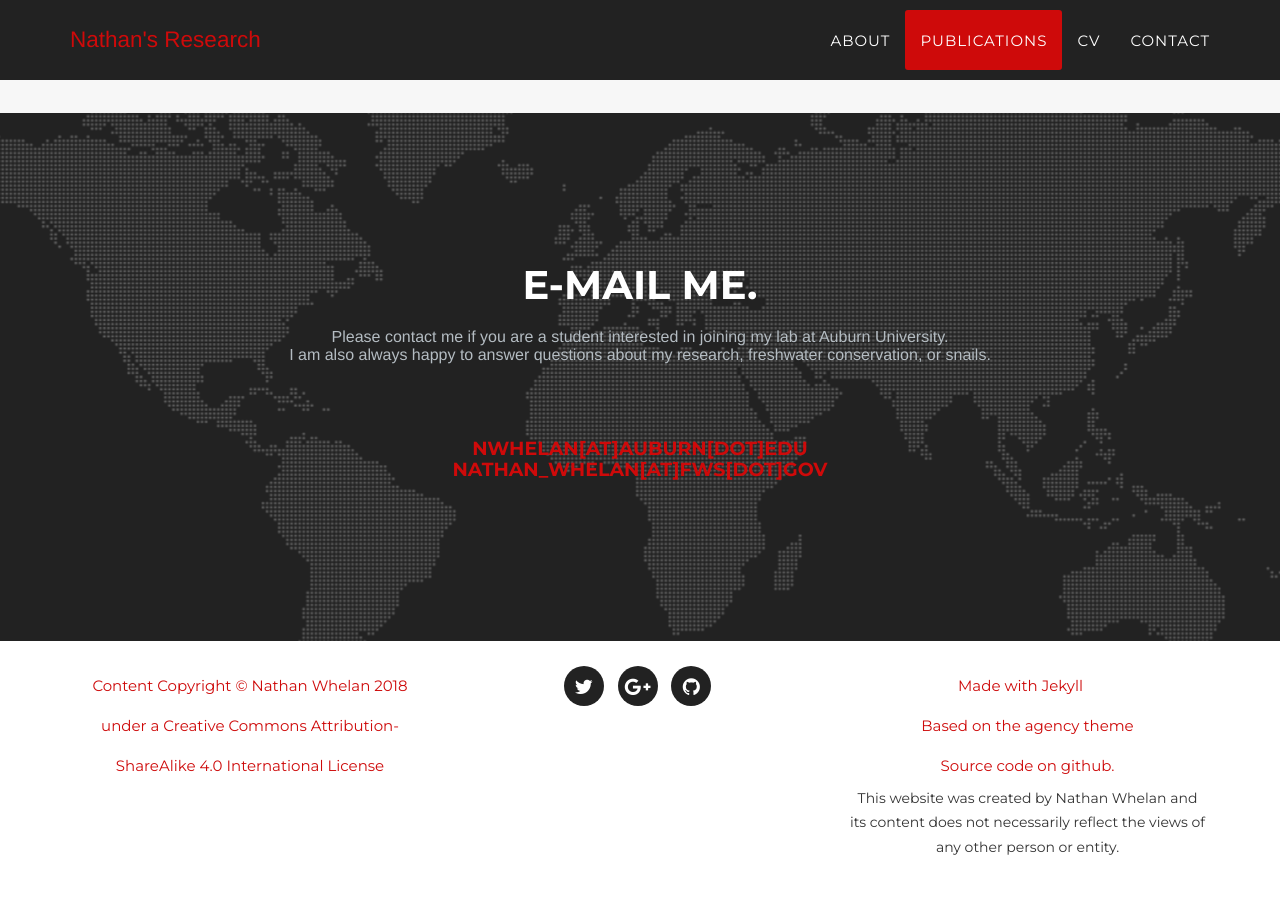
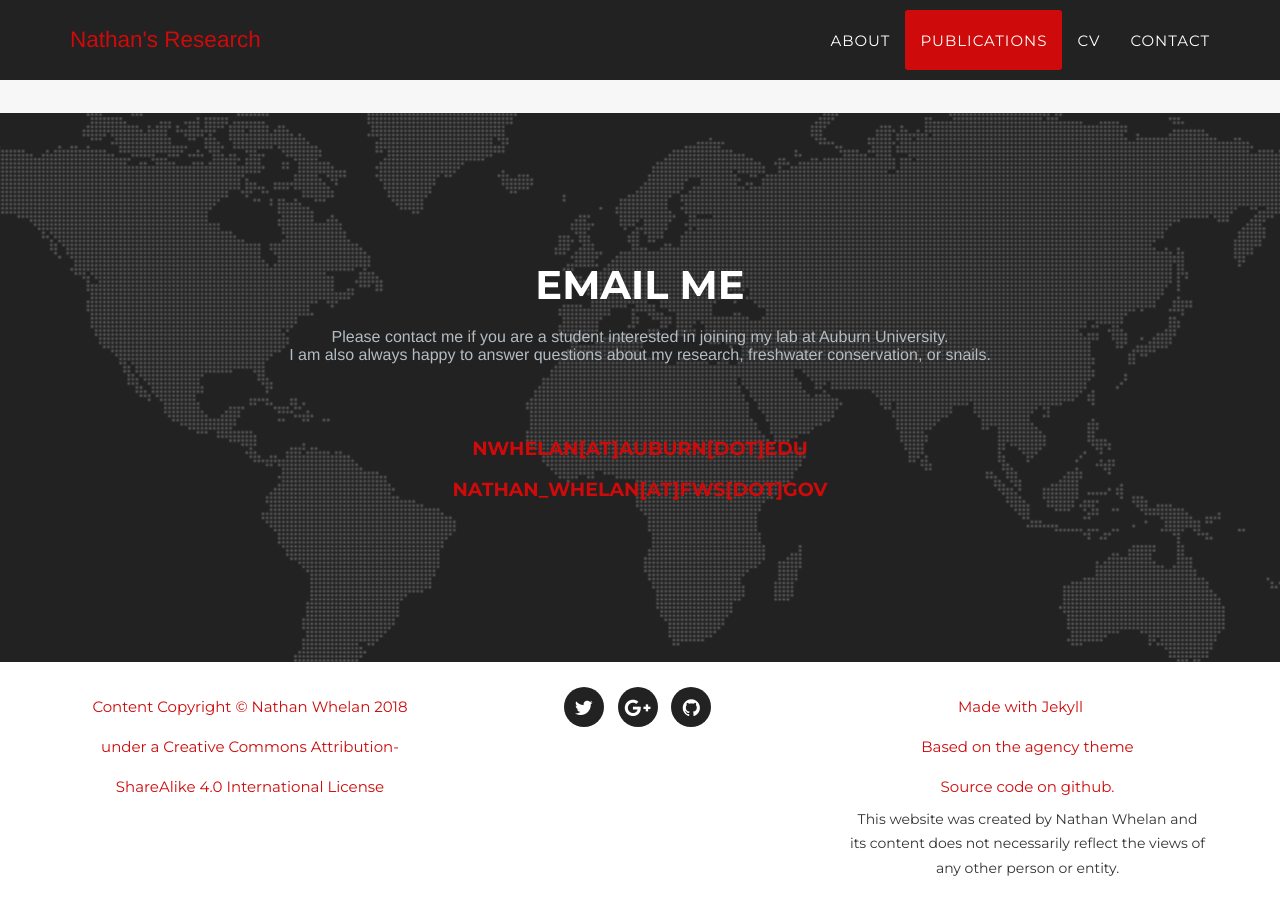
Before and after one commit to NathanWhelan/nathanwhelan.github.io, a Jekyll site: the page built from index.html, in a window 1280 px wide and 900 px high, scrolled down 4320 px. Built offline with Jekyll 4.4.1, drawn with Linux system fonts in a browser that asks for light colours; some web fonts are replaced.

Commit message:
Update contact.html

```diff
--- a/_includes/contact.html
+++ b/_includes/contact.html
@@ -2,9 +2,9 @@
         <div class="container">
             <div class="row">
                 <div class="col-lg-12 text-center">
-                    <h2 class="section-heading">E-mail me.</h2>
+                    <h2 class="section-heading">Email me</h2>
 		    <h3 class="section-subheading text-muted">Please contact me if you are a student interested in joining my lab at Auburn University.</br>I am also always happy to answer questions about my research, freshwater conservation, or snails.</h3>
-                    <h4 class="section-heading"><a href="mailto:nwhelan@auburn.edu">nwhelan[at]auburn[dot]edu</a></br><a href="mailto:nathan_whelan@fws.gov">nathan_whelan[at]fws[dot]gov</a></h4>
+                    <h4 class="section-heading"><a href="mailto:nwhelan@auburn.edu">nwhelan[at]auburn[dot]edu</a></br></br><a href="mailto:nathan_whelan@fws.gov">nathan_whelan[at]fws[dot]gov</a></h4>
 
 		</div>
 		</div>
```
